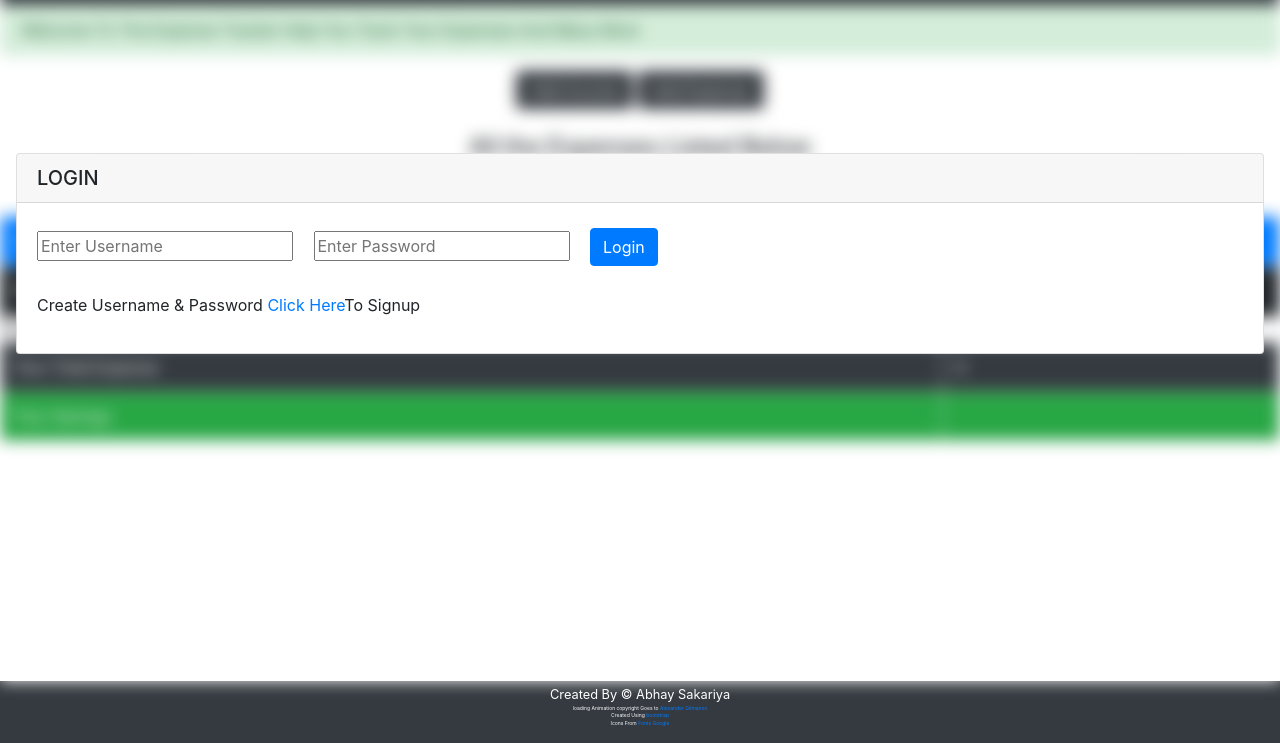
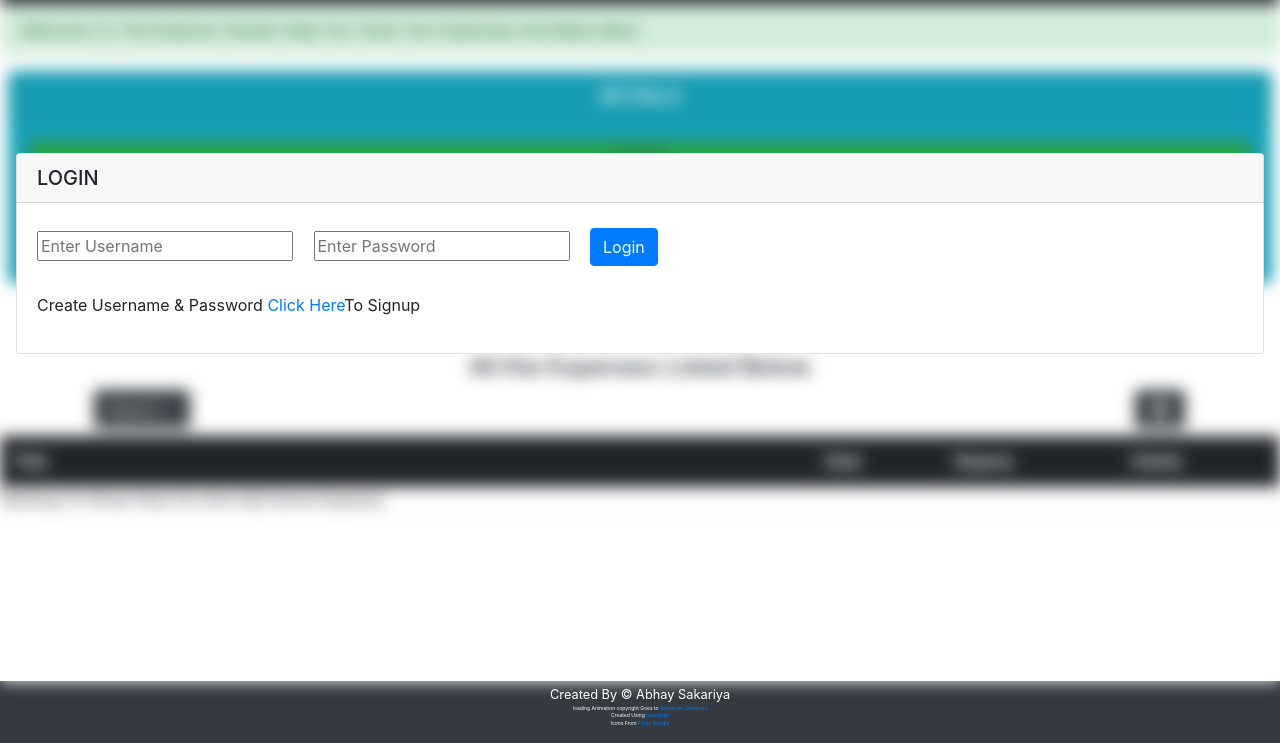
Before and after one commit to abhaysakariya/ExpenseTracker, a plain HTML site: page index.html in a window 1280 px wide. Shown: the part 57-800 px from the top of the page. Drawn offline with nearby package versions, Linux system fonts and the light colour scheme.

Commit message:
Add files via upload

```diff
--- a/index.html
+++ b/index.html
@@ -107,6 +107,38 @@
     </div>
 
 
+
+  <div class="card bg-info text-white text-center" style="margin: .5rem;">
+  <h5 class="card-header text-center">DETAILS</h5>
+  <div class="card-body">
+    <div class="top bg-success rounded-top border border-dark">
+    <p class="saving p text-dark">savings</p>
+    <h1 class="saving text-center" id="savings"></h1>
+    </div>
+    <div class="container">
+
+
+    <div class="row">
+
+    <div class="col-6 bottom-left bg-primary rounded-bottom border border-dark">
+      <h4 class="saving text-center" id="totalincome"></h4>
+      <p class="saving text-dark">inflow</p>
+    </div>
+    <div class="col-6 bottom-left bg-danger rounded-bottom border border-dark">
+      <h4 class="saving text-center" id="totalexpense">100</h4>
+      <p class="saving text-dark">outflow</p>
+    </div>
+    </div>
+    </div>
+  </div>
+</div>
+
+
+
+
+
+
+
     <center>
     <button class="btn btn-dark newshowincbtn" type="button">Add Income</button>
 
@@ -179,14 +211,7 @@
 
 
       <table class="table table-striped table-bordered">
-        <thead>
 
-
-        <tr class="bg-primary text-white">
-          <td colspan="2">Your Total Income</td>
-          <td colspan="2" id="totalincome"></td>
-        </tr>
-        </thead>
         <thead class="thead-dark">
           <tr>
             <th scope="col" style="min-width:200px;">Title</th>
@@ -203,14 +228,7 @@
 
 
         </tbody>
-        <tr class="bg-dark text-white">
-          <td colspan="2">Your Total Expense</td>
-          <td id="totalexpense" colspan="2"></td>
-        </tr>
-        <tr class="bg-success text-white">
-          <td colspan="2">Your Savings</td>
-          <td colspan="2" id="savings"></td>
-        </tr>
+
       </table>
     </div>
 
```
